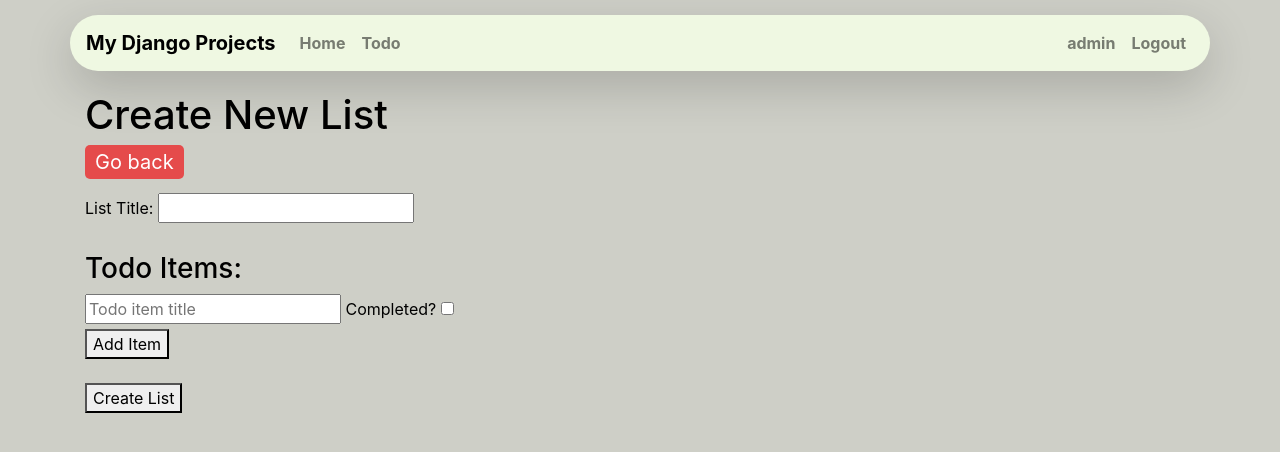
After one commit to duze-elo/Django_Test, a Django app: page /todos/create/ in a window 1280 px wide. The commit adds this page. Shown: the top 452 px of the page. Run offline with Django 5.2, Linux system fonts and the light colour scheme; a user stored in the database is signed in; some libraries are stand-ins or nearby versions.

Commit message:
add create_todo_list

```diff
--- a/myapp/models.py
+++ b/myapp/models.py
@@ -6,7 +6,7 @@ from django.utils import timezone
 
 class TodoList(models.Model):
     user = models.ForeignKey(User, on_delete=models.CASCADE)
-    title = models.CharField(max_length=200)
+    title = models.CharField(max_length=200, verbose_name="List Name")
     created_at = models.DateTimeField(default=timezone.now)
 
     def __str__(self):
@@ -14,7 +14,7 @@ class TodoList(models.Model):
 
 class TodoItem(models.Model):
     todo_list = models.ForeignKey(TodoList, on_delete=models.CASCADE)
-    title = models.CharField(max_length=200)
+    title = models.CharField(max_length=200, verbose_name="Item Name")
     completed = models.BooleanField(default=False)
     created_at = models.DateTimeField(default=timezone.now)
 
--- /dev/null
+++ b/myapp/templates/todo_create.html
@@ -0,0 +1,62 @@
+{% extends "base.html" %} {% block title %}Create List{% endblock title %}
+{% block content %}
+
+<style>
+    .create-link {
+        font-size: 20px;
+        color: #fff;
+        background-color: #E54B4B;
+        padding: 5px 10px;
+        border-radius: 5px;
+    }
+</style>
+
+<p>
+    <h1>Create New List</h1>
+    <a class="create-link" href="{% url 'todos' %}">Go back</a>
+</p>
+
+<form method="post">
+    {% csrf_token %}
+
+    <label for="id_title">List Title:</label>
+    <input type="text" name="title" id="id_title" required><br><br>
+
+    <h3>Todo Items:</h3>
+    <div id="items-container">
+        <div class="item">
+            <input type="text" name="items[]" placeholder="Todo item title">
+            <label>
+                Completed? <input type="checkbox" name="completed[]">
+            </label>
+        </div>
+    </div>
+
+    <button type="button" id="add-item">Add Item</button>
+    <br><br>
+    <button type="submit">Create List</button>
+</form>
+
+<script>
+    document.getElementById('add-item').addEventListener('click', function() {
+        let container = document.getElementById('items-container');
+        let newItem = document.createElement('div');
+        newItem.classList.add('item');
+        newItem.innerHTML = `
+            <input type="text" name="items[]" placeholder="Todo item title">
+            <input type="hidden" name="completed[]" value="off">
+            <label>
+                Completed? <input type="checkbox" name="completed[]" value="on">
+            </label>
+            <button type="button" class="remove-item">Remove</button>
+        `;
+        container.appendChild(newItem);
+
+        newItem.querySelector('.remove-item').addEventListener('click', function() {
+            container.removeChild(newItem);
+        });
+    });
+</script>
+
+
+{% endblock content %}
--- a/myapp/urls.py
+++ b/myapp/urls.py
@@ -4,4 +4,5 @@ from . import views
 urlpatterns = [
     path("", views.home, name="home"),
     path("todos/", views.todos, name="todos"),
+    path("todos/create/", views.create_todo_list, name="todo_create"),
 ]
--- a/myapp/views.py
+++ b/myapp/views.py
@@ -1,14 +1,40 @@
-from django.shortcuts import render
+from django.shortcuts import render, redirect
 from .models import TodoItem, TodoList
 from django.contrib.auth.decorators import login_required
+from .forms.todo_create import TodoListForm, TodoItemForm
 
 # Create your views here.
 def home(request):
     return render(request, "home.html")
+
 
 @login_required
 def todos(request):
     user = request.user
     lists = TodoList.objects.filter(user=user)
     items = TodoItem.objects.filter(todo_list__in=lists)
+
     return render(request, "todos.html", {"todos": items, "lists": lists})
+
+@login_required
+def todo_create(request):
+    return render(request, "todo_create.html")
+
+@login_required
+def create_todo_list(request):
+    if request.method == "POST":
+        title = request.POST.get("title")
+        items = request.POST.getlist("items[]")
+        completed_values = request.POST.getlist("completed[]")
+
+        if title:
+            todo_list = TodoList.objects.create(user=request.user, title=title)
+
+            for index, item_title in enumerate(items):
+                if item_title.strip():
+                    completed = completed_values[index] == "on" if index < len(completed_values) else False
+                    TodoItem.objects.create(todo_list=todo_list, title=item_title, completed=completed)
+
+            return redirect("todos")
+
+    return render(request, "todo_create.html")
```
Also changed, not shown: myapp/forms/todo_create.py (added, +12 -0 lines), myapp/templates/todos.html (+11 -1 lines), db.sqlite3.
